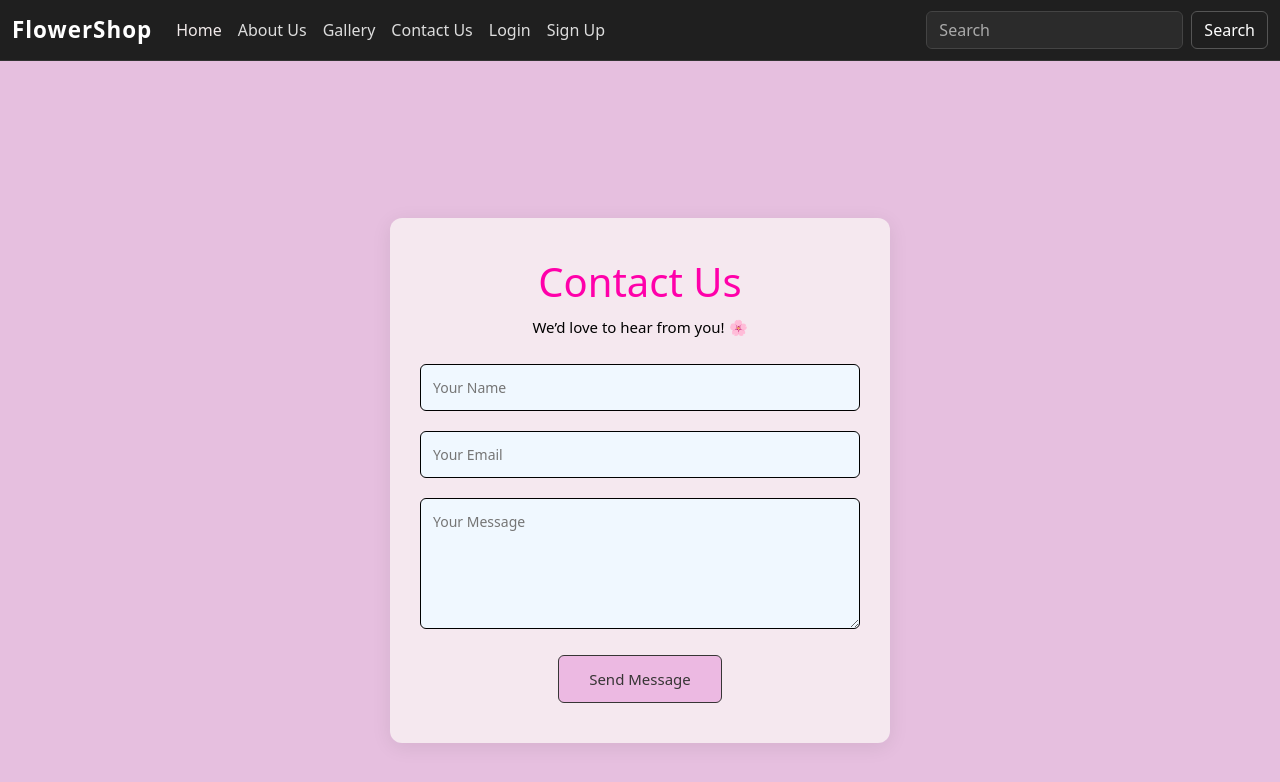
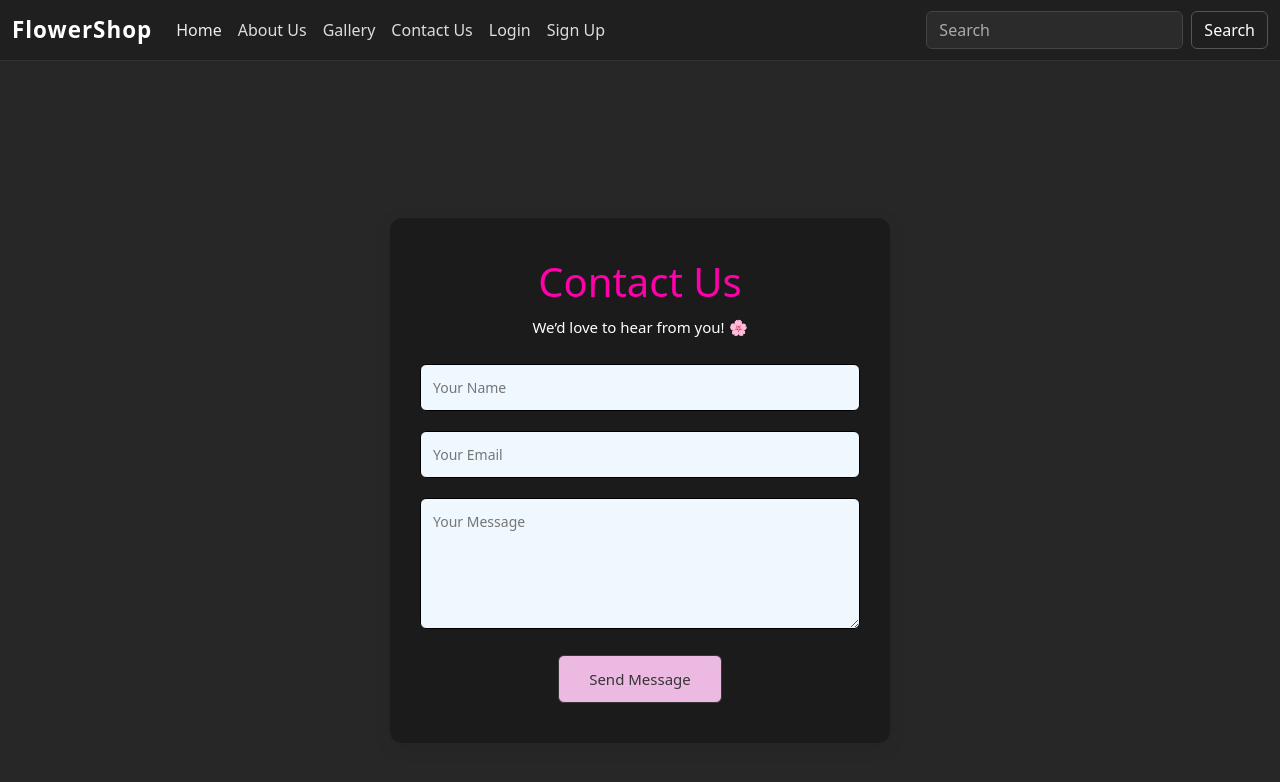
Before and after one commit to R-Mohith24/FlowerBloom, a React (Vite) app: page /ContactUs in a window 1280 px wide. Shown: the top 782 px of the page. Built offline with nearby package versions, Linux system fonts and the light colour scheme.

Commit message:
made changes in ContactUs.css

```diff
--- a/src/components/ContactUs.css
+++ b/src/components/ContactUs.css
@@ -1,7 +1,7 @@
 .contact-container {
   min-height: 100vh;
   padding: 80px 20px 40px 20px;
-  background-color: rgba(205, 126, 191, 0.496);
+  background-color: rgb(39, 39, 39);
   min-height: 100vh;
   min-height: 100vh;
   display: flex;
@@ -10,7 +10,7 @@
 }
 
 .contact-form {
-  background-color: #f5e8ef;
+  background-color: rgba(0,0,0,0.3);
   padding: 40px 30px;
   border-radius: 12px;
   box-shadow: 0 4px 20px rgba(0, 0, 0, 0.08);
@@ -26,7 +26,7 @@
 }
 
 .contact-form p {
-  color: #000000;
+  color: #ffffff;
   font-size: 15px;
   margin-bottom: 25px;
 }
```
